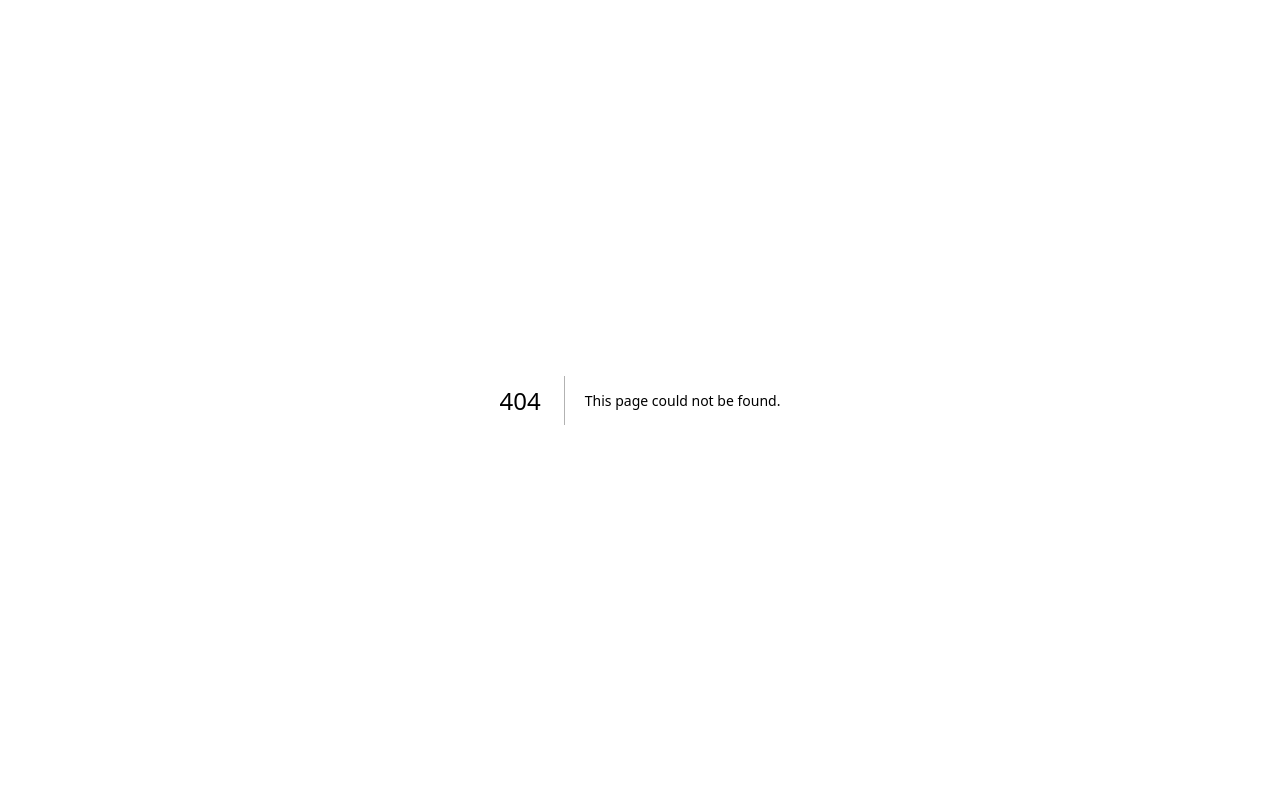
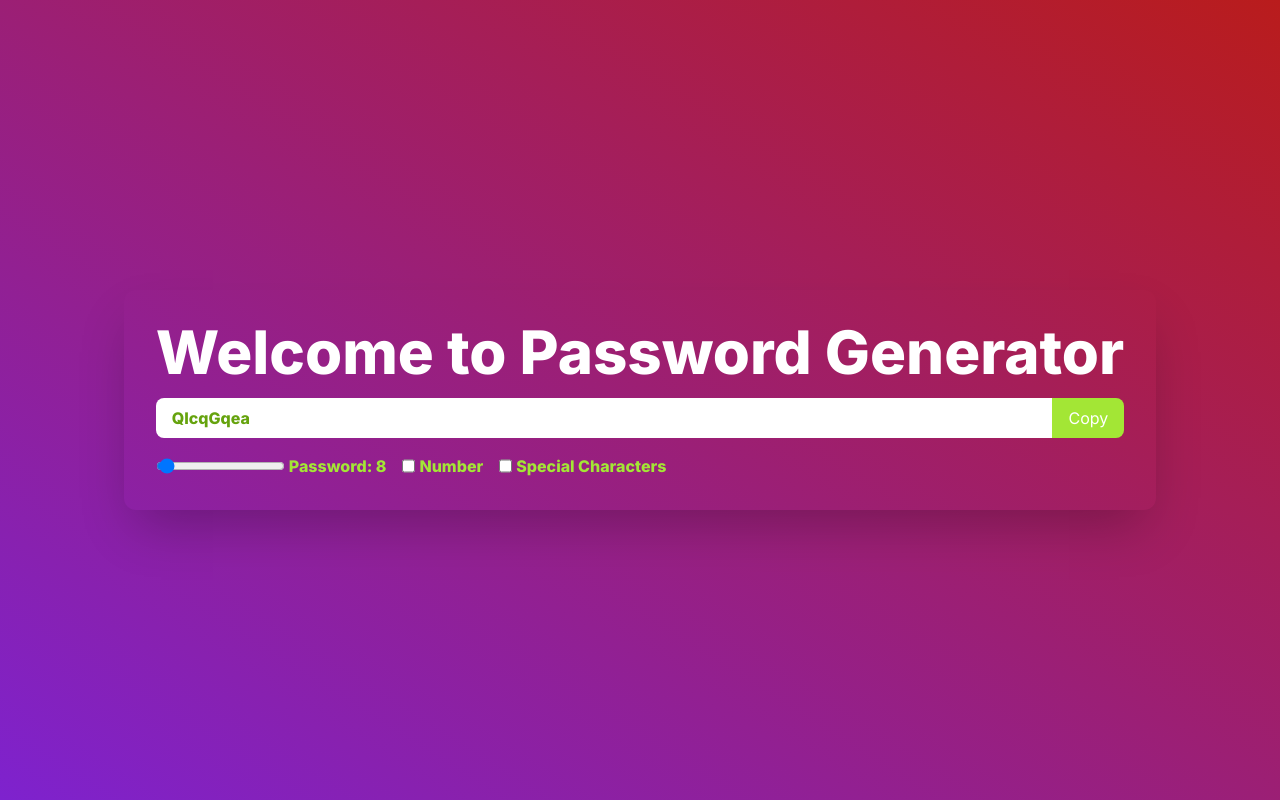
Before and after one commit to ChWasam/reactaurnext, a Next.js app: page /3_password_generator in a window 1280 px wide. Before the commit this address had no page. Built offline with nearby package versions, Linux system fonts and the light colour scheme.

Commit message:
password Generator-React

```diff
--- /dev/null
+++ b/app/3_password_generator/page.jsx
@@ -0,0 +1,133 @@
+"use client";
+
+import { useState, useCallback, useEffect, useRef } from "react";
+
+export default function page() {
+  const [passwordLength, setPasswordLength] = useState(8);
+  const [numberAllowed, setNumber] = useState(false);
+  const [specialCharacterAllowed, setSpecialCharacter] = useState(false);
+  const [Password, setPassword] = useState("");
+
+  const passwordReference = useRef(null);
+
+  let passwordGenerator = useCallback(() => {
+    let char = "";
+    let alphabets = "ABCDEFGHIJKLMNOPQRSTUVWXYZabcdefghijklmnopqrstuvwxyz";
+    const numbers = "123456789";
+    const specialCharacters = "~!@#$%^&*()_-+={[}]|:;'<,>.?/";
+    if (numberAllowed && specialCharacterAllowed) {
+      alphabets += numbers;
+      alphabets += specialCharacters;
+    } else if (specialCharacterAllowed) {
+      alphabets += specialCharacters;
+    } else if (numberAllowed) {
+      alphabets += numbers;
+    }
+
+    for (let i = 0; i < passwordLength; i++) {
+      let randomValue = Math.floor(Math.random() * alphabets.length + 1);
+      char += alphabets.charAt(randomValue);
+      console.log(char);
+    }
+    setPassword(char);
+  }, [passwordLength, numberAllowed, specialCharacterAllowed, setPassword]);
+
+  const copyPassword = useCallback(() => {
+    passwordReference.current?.select();
+    let selectedPassword = passwordReference.current?.setSelectionRange(0,3);
+    passwordValue = ""
+    for(let i=0 ; i<3; i++)
+    window.navigator.clipboard.writeText(selectedPassword);
+  }, [Password]);
+
+  useEffect(() => {
+    passwordGenerator();
+  }, [passwordLength, numberAllowed, specialCharacterAllowed]);
+
+  return (
+    <main className=" flex flex-col bg-gradient-to-tr from-purple-700 to-red-700 w-screen h-screen  ">
+      <div className="flex flex-col  rounded-xl p-8 gap-y-4  shadow-2xl m-auto ">
+        <div className="text-white font-extrabold text-6xl">
+          Welcome to Password Generator
+        </div>
+        <div className=" flex self-center w-full   ">
+          <input
+            type="text"
+            value={Password}
+            placeholder="password"
+            className="rounded-l-lg px-4 outline-none w-full text-lime-600 font-extrabold py-2"
+            readOnly
+            ref={passwordReference}
+          />
+          <button
+            onClick={copyPassword}
+            className="bg-lime-400 text-white px-4 rounded-r-lg py-2"
+          >
+            Copy
+          </button>
+        </div>
+        <div className=" flex gap-x-4">
+          <div className="flex gap-x-1 ">
+            <input
+              type="range"
+              min={6}
+              max={80}
+              value={passwordLength}
+              onChange={(e) => {
+                setPasswordLength(e.target.value);
+              }}
+              className="cursor-pointer "
+              id="Password Range"
+            />
+            <label
+              htmlFor="Password Range"
+              className="text-lime-400 font-extrabold"
+            >
+              {" "}
+              Password: {passwordLength}
+            </label>
+          </div>
+          <div className="flex gap-x-1">
+            <input
+              type="checkbox"
+              defaultChecked={numberAllowed}
+              onChange={() => {
+                setNumber((prev) => !prev);
+              }}
+              id="Number Checkbox"
+            />
+            <label
+              htmlFor="Number Checkbox"
+              className="text-lime-400 font-extrabold"
+            >
+              Number
+            </label>
+          </div>
+
+          <div className="flex gap-x-1">
+            <input
+              type="checkbox"
+              defaultChecked={specialCharacterAllowed}
+              onChange={() => {
+                setSpecialCharacter((prev) => !prev);
+              }}
+              id="special Character checkbox"
+            />
+            <label
+              htmlFor="Special Character checkbox"
+              className="text-lime-400 font-extrabold"
+            >
+              Special Characters
+            </label>
+          </div>
+        </div>
+      </div>
+    </main>
+  );
+}
+
+//  Got an error
+//Error: Too many re-renders. React limits the number of renders to prevent an infinite loop.
+// Too many re-renders ka matlab yeh ha kah buhat sari cheezain asi han jin ka tabdeel hona sa result tabdeel ho ga
+// to han useCallback hook use karain ga ta kah thori si cheezain h=jo wo cache/ memory me yad rakh saka wo rakh la aur baqi to ausa karni hi para ge
+// is sa code optimise ho jai ga
```
Also changed, not shown: tsconfig.json (+9 -1 lines), app/1_Counter_hooks/page.jsx (renamed from app/Counter_hooks/page.jsx), app/2_bg_changer/page.jsx (renamed from app/bg_changer/page.jsx).
